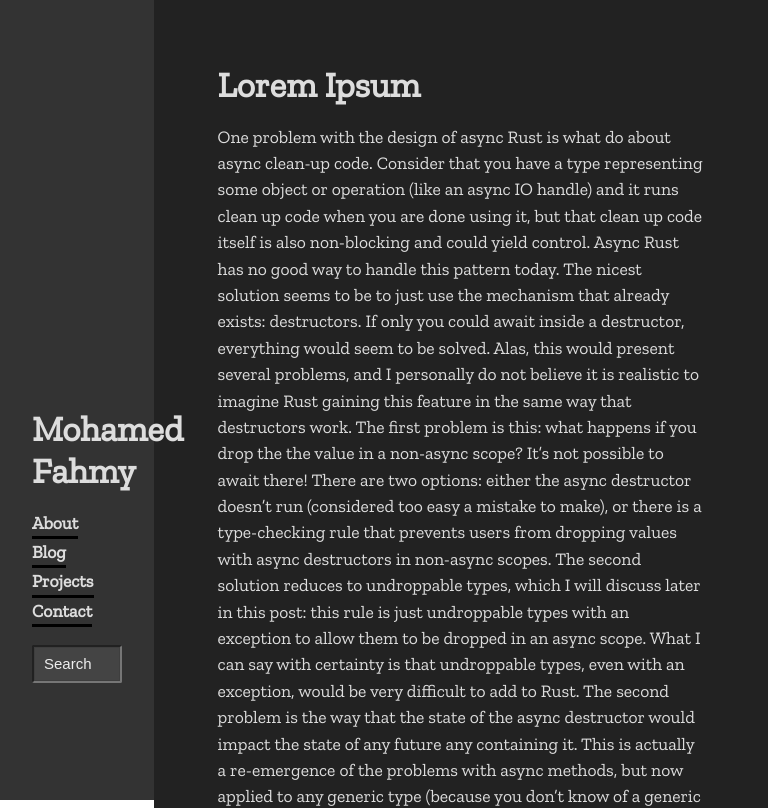
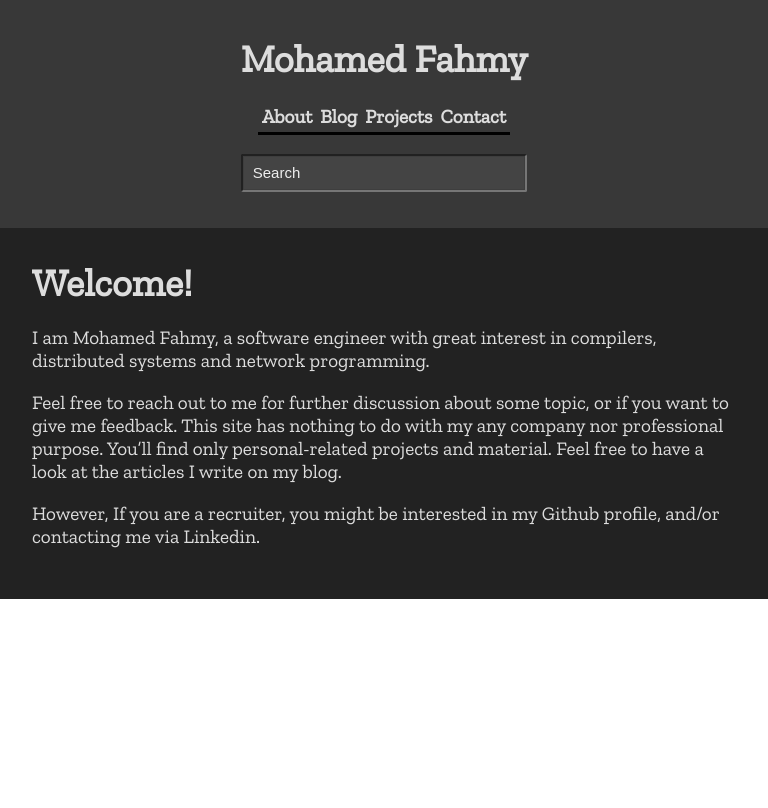
Before and after one commit to medfahmy/site, a plain HTML site: page public/index.html in a window 768 px wide. Shown: the top 808 px of the page. Drawn offline with Linux system fonts and the light colour scheme.

```diff
--- a/public/index.html
+++ b/public/index.html
@@ -1,15 +1,8 @@
-<!DOCTYPE html><html lang="en" head><meta charset="utf-8"><meta name="viewport" content="width=device-width, initial-scale=1.0"><link rel="stylesheet" type="text/css" href="/style.css"><title>mohamed fahmy</title></html><body><div class="wrapper"><div class="sidebar"><div class="sidebar-content"><div class="name"><a href="/"><h1>Mohamed Fahmy</h1></a></div><nav><ul class="sidebar-nav"><li class="nav-item"><a href="about">About</a></li><li class="nav-item"><a href="blog">Blog</a></li><li class="nav-item"><a href="projects">Projects</a></li><li class="nav-item"><a href="contact">Contact</a></li></ul></nav><input id="search" type="search" placeholder="Search"></div></div><main class="main"><h1>Lorem Ipsum</h1><p>One problem with the design of async Rust is what do about async clean-up code. Consider that you have a type representing some object or operation (like an async IO handle) and it runs clean up code when you are done using it, but that clean up code itself is also non-blocking and could yield control. Async Rust has no good way to handle this pattern today.
+<!DOCTYPE html><html lang="en"><head><meta charset="utf-8"><meta name="viewport" content="width=device-width, initial-scale=1.0"><link rel="stylesheet" type="text/css" href="/style.css"><title>mohamed fahmy</title></head><body><div class="wrapper"><div class="sidebar"><div class="sidebar-content"><div class="name"><a href="/"><h1>Mohamed Fahmy</h1></a></div><nav><ul class="sidebar-nav"><li class="nav-item"><a href="about">About</a></li><li class="nav-item"><a href="blog">Blog</a></li><li class="nav-item"><a href="projects">Projects</a></li><li class="nav-item"><a href="contact">Contact</a></li></ul></nav><input id="search" type="search" placeholder="Search"></div></div><main class="main"><h1 id='welcome!'>Welcome!</h1>
 
-The nicest solution seems to be to just use the mechanism that already exists: destructors. If only you could await inside a destructor, everything would seem to be solved. Alas, this would present several problems, and I personally do not believe it is realistic to imagine Rust gaining this feature in the same way that destructors work.
+<p>I am Mohamed Fahmy, a software engineer with great interest in compilers, distributed systems and network programming.</p>
 
-The first problem is this: what happens if you drop the the value in a non-async scope? It’s not possible to await there! There are two options: either the async destructor doesn’t run (considered too easy a mistake to make), or there is a type-checking rule that prevents users from dropping values with async destructors in non-async scopes. The second solution reduces to undroppable types, which I will discuss later in this post: this rule is just undroppable types with an exception to allow them to be dropped in an async scope. What I can say with certainty is that undroppable types, even with an exception, would be very difficult to add to Rust.
+<p>Feel free to reach out to me for further discussion about some topic, or if you want to give me feedback. This site has nothing to do with my any company nor professional purpose. You&#8217;ll find only personal-related projects and material. Feel free to have a look at the articles I write on my blog.</p>
 
-The second problem is the way that the state of the async destructor would impact the state of any future any containing it. This is actually a re-emergence of the problems with async methods, but now applied to any generic type (because you don’t know of a generic type T has an async destructor). The first problem is that you have any trait object, when it drops, what happens if it has an async destructor? This introduces the same object safety issues as async methods: you have nowhere to store the future returned by the async destructor of a trait object. The second problem is that you want to send a value to a different thread, that state of its async destructor also needs to be Send. This is the same problem that motivated RTN, except that now its a problem for every generic type being moved to another thread, not only types on which you explicitly call an async method. I wrote about this problem years and years ago, but it seems to have been misunderstood and ignored since then.
-
-The third problem is that users are concerned about having implicit await points added to their future without them realizing it. Therefore there would need to be some restriction that not only doesn’t allow these types to be dropped in a non-async scope, but also makes it so that they are destructed at an already explicit await point. This would make the rules around when their async destructors run very different from other destructors, if its even possible to make them coherent.
-
-The fourth problem, I believe maybe never raised before, is that it is not the ideal code generation to run async destructors sequentially no matter what. For example, if I have two values that I am asynchronously dropping, possibly I want to join the destructors so they run concurrently. But doing this implicitly would be very risky, because maybe I actually carefully expect one to run before the other.
-
-All of these problems hint at a different way to frame the problem of asynchronous clean-up: the problem is not that there is no async drop, but that destructors really only work when you can write a destructor function that returns (). Async clean-up is just a special case of clean-up which does not return (). In this case it returns a future, but there are also scenarios in which the issue is a lack of destructors that can return Result, for example.
-
-I want to explore the design space for asynchronous clean up and clean up code that returns values in general, without a focus on destructors specifically. The proposal I’ve fleshed out here, based heavily on the work of others (especially Eric Holk and Tyler Mandry), combines two distinct features - async future cancellation and a do … final construct - to enable users to write asynchronous clean up code that is consistently called. I will also show how these constructs are required for any sort of “linear type” mechanism in Rust, so rather than seeing them as alternative to type-based async clean up code, they should be seen as prerequisites that can be implemented in the nearer term.</p></main></div></body>
+<p>However, If you are a recruiter, you might be interested in my Github profile, and/or contacting me via Linkedin.</p>
+</main></div></body></html>
--- a/public/style.css
+++ b/public/style.css
@@ -14,14 +14,8 @@
     margin: 0;
     padding: 0;
     font-family: "Zilla Slab", Arial, sans-serif;
-    line-height: 1.5;
-    font-size: 1em;
-}
-
-@media (min-width: 38em) {
-    html {
-        font-size: 1.1em;
-    }
+    /* line-height: normal; */
+    font-size: 1.2em;
 }
 
 body {
@@ -41,6 +35,7 @@
     font-weight: bold;
     border-bottom: 3px solid black;
     width: fit-content;
+    padding: 4px;
 }
 
 .nav-item:hover {
@@ -55,21 +50,49 @@
 }
 
 .main {
-    background-color: #222;
+    background-color: #222222;
     width: 80%;
     padding: 64px;
-    box-shadow: #222 60px 60px;
 }
 
 .sidebar {
-    padding: 24px;
-    background-color: #333;
-    width: 20%;
-    height: 100vh;
     position: -webkit-sticky;
     position: sticky;
+    padding: 28px;
+    background-color: #383838;
+    width: 25%;
+    height: 100vh;
     top: 0;
     text-align: left;
+    display: flex;
+    flex-direction: column;
+    justify-content: end;
+}
+
+@media (max-width: 50em) {
+    .wrapper {
+        flex-direction: column;
+    }
+
+    .main {
+        width: 100%;
+        padding: 32px;
+        flex: 1 1 auto;
+    }
+
+    .sidebar {
+        flex: 0 1 auto;
+        position: relative;
+        width: 100%;
+        height: auto;
+        text-align: center;
+        align-items: center;
+    }
+
+    .sidebar-nav {
+        display: flex;
+        justify-content: center;
+    }
 }
 
 ul {
@@ -80,7 +103,6 @@
 .sidebar-content {
     position: relative;
     padding: 8px;
-    top: 50%;
 }
 
 .name {
@@ -94,7 +116,7 @@
 
 h1 {
     margin: 0;
-    line-height: normal;
+    /* line-height: normal; */
 }
 
 input {
```
Also changed, not shown: 5 other files.
